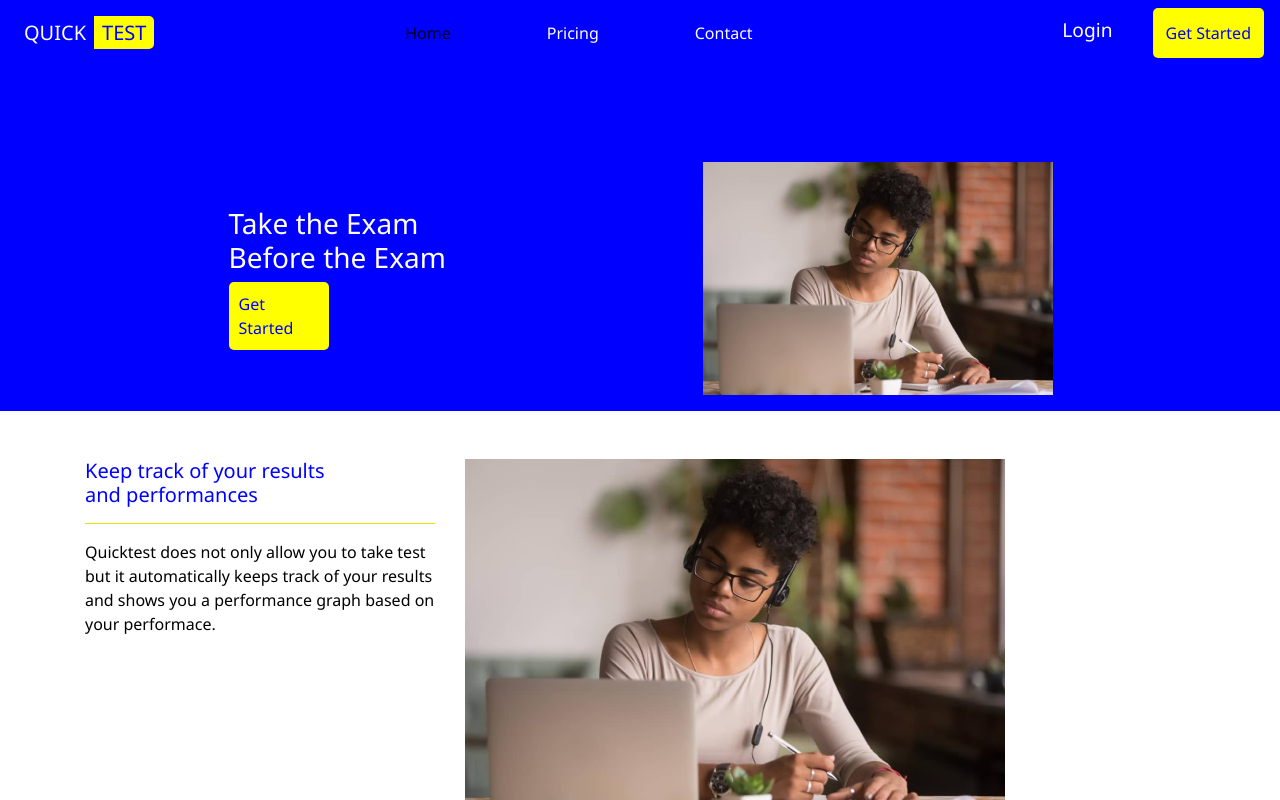
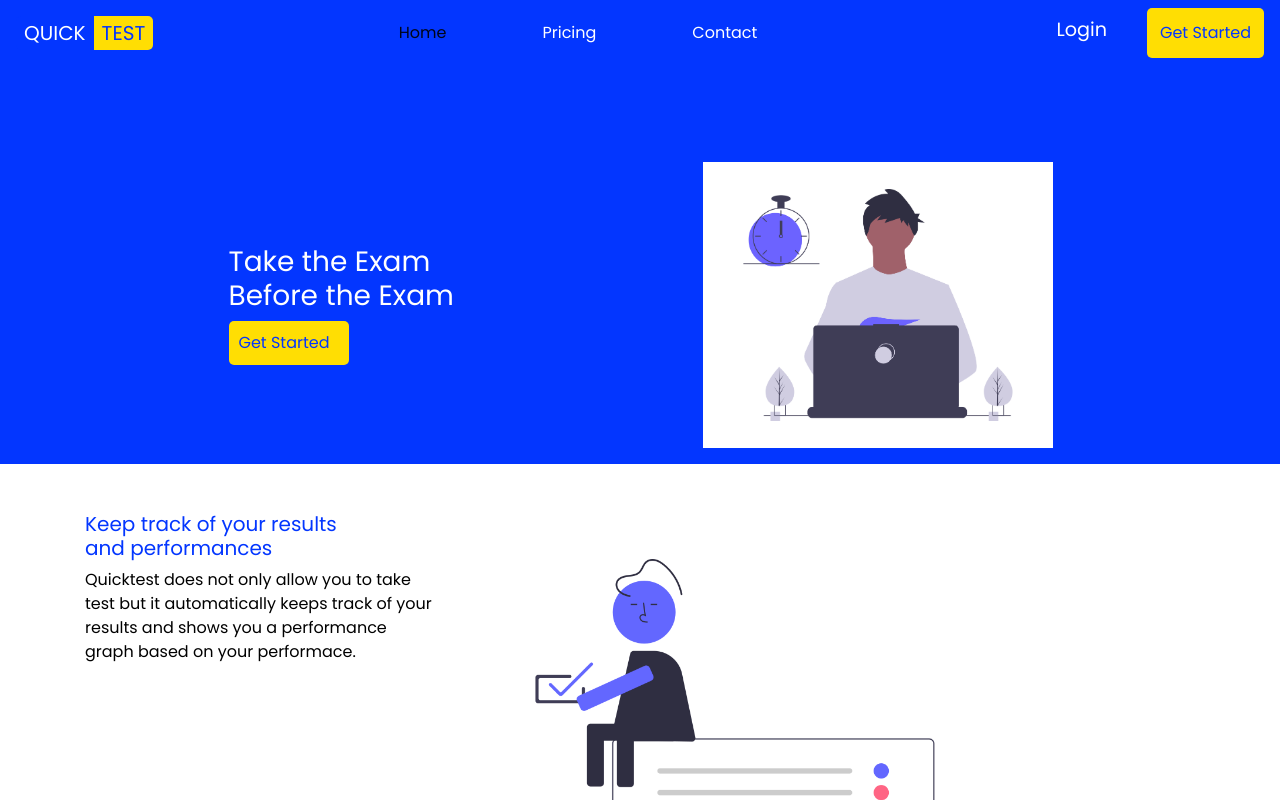
Before and after one commit to Oluwaniphise/Quicktest, a plain HTML site: page Landing Page/index.html in a window 1280 px wide. Drawn offline with Linux system fonts and the light colour scheme.

Commit message:
changed images to illustrations

```diff
--- a/Landing Page/index.html
+++ b/Landing Page/index.html
@@ -61,7 +61,7 @@
 <p class="get-started-exam"><a href="#">Get Started</a></p>
         </div>
         <div class="col-md-4 mb-3">
-            <img src="../IMG-20200511-WA0001.jpg" class="img-fluid" alt="">
+            <img src="../exam.png" class="img-fluid" alt="">
         </div>
     </div>
 </div>
@@ -77,13 +77,13 @@
     <div class="row mt-5">
         <div class="col-md-4 mb-2">
 <h5 class="blue-text">Keep track of your results <br> and performances</h5>
-<hr style="background-color:yellow;">
+<!-- <hr style="background-color:yellow;"> -->
 <p>Quicktest does not only allow you to take test but it automatically keeps track of your results
     and shows you a performance graph based on your performace.
 </p>
         </div>
-        <div class="col-md-6 ">
-            <img src="../IMG-20200511-WA0001.jpg" class="img-fluid" alt="">
+        <div class="col-md-6">
+            <img src="../track.png" class="img-fluid" alt="">
 
         </div>
     </div>
@@ -98,12 +98,12 @@
 
     <div class="row">
         <div class="col-md-6 mb-5">
-            <img src="../IMG-20200511-WA0001.jpg" class="img-fluid" alt="">
+            <img src="../test.png" class="img-fluid" alt="">
         </div>
         <div class="col-md-4">
 
             <h5 class="blue-text">Scheduled Tests</h5>
-            <hr style="background-color:yellow;">
+            <!-- <hr style="background-color:yellow;"> -->
             <p>You can schedule as many tests as you want to take on QuickTest
             </p>
         </div>
@@ -120,13 +120,14 @@
     <div class="row">
         <div class="col-md-4 mb-3">
 <h5 class="blue-text">Take tests from preferred <br>institution</h5>
-<hr style="background-color:yellow;">
+<!-- <hr style="background-color:yellow;"> -->
 <p>Quicktest gives you the opportunity to take tests of as
     many institution as you want to.
 </p>
         </div>
         <div class="col-md-6">
             <img src="../IMG-20200511-WA0001.jpg" class="img-fluid" alt="">
+            <!-- You could find illustration that suit this section. I couldn't find one. -->
 
         </div>
     </div>
--- a/Landing Page/style.css
+++ b/Landing Page/style.css
@@ -1,9 +1,8 @@
 
-
-
+@import url('https://fonts.googleapis.com/css2?family=Poppins:wght@200;400&display=swap');
 html,body{
     /* background:blue; */
-    font-family: 'Segoe UI', Tahoma, Geneva, Verdana, sans-serif;
+    font-family: 'Poppins', sans-serif;
     color:black;
     overflow-x: hidden;
     width:100%;
@@ -12,7 +11,8 @@ html,body{
 
 }
 .quick{
-    background:blue;
+    background: #0336FF;
+
     border-top-left-radius:5px;
     border-bottom-left-radius:5px;
     padding:3px 0.5rem;
@@ -20,12 +20,13 @@ html,body{
 }
 
 .active{
-    color:yellow !important;
+    color: #FFDE03 !important;
+
 }
 
 .test{
-    background:yellow;
-    color:blue;
+    background:#FFDE03 !important;
+    color:#0336FF;
     border-top-right-radius:5px;
     border-bottom-right-radius:5px;
     padding:3px 0.5rem;
@@ -37,18 +38,18 @@ html,body{
     color:white;
 }
 .get-started{
-    background:yellow;
+    background:#FFDE03;
     padding:5px;
     border-radius:5px;
 }
 .get-started-exam, .get-started-footer{
-    width:100px;
-    background:yellow;
+    width:120px;
+    background:#FFDE03;
     border-radius: 5px;
     padding:10px;
 }
 .get-started .nav-link, .get-started-footer, .get-started-exam a{
-    color:blue !important;
+    color:#0336FF !important;
     text-decoration:none;
 }
 .white-text{
@@ -65,11 +66,12 @@ html,body{
     margin-top:6em;
 }
 .section-1{
-    background:blue;
+    background: #0336FF;
+
 
 }
 .blue-text{
-    color:blue;
+    color:#0336FF;
 }
 section{
     margin-top:6rem;
@@ -84,11 +86,12 @@ section{
 }
 
 .navbar .nav-item .nav-link:hover{
-    color:yellow;
+    color:#FFDE03;
 }
 .explore{
     padding:3rem 3rem;
-    background:blue;
+    background: #0336FF;
+
     color:white;
 }
 footer{
@@ -104,6 +107,9 @@ footer{
     }
     .col-md-5{
        margin-bottom:2rem !important;
+    }
+    .col-md-4{
+        text-align: center;
     }
 }
 
--- a/Pricing Page/index.css
+++ b/Pricing Page/index.css
@@ -1,6 +1,9 @@
+@import url('https://fonts.googleapis.com/css2?family=Poppins:wght@200&display=swap');
+
+
 body{
     background:blue;
-    font-family: 'Segoe UI', Tahoma, Geneva, Verdana, sans-serif;
+    font-family: 'Poppins', sans-serif;
 
 }
 .quick{
```
Also changed, not shown: exam.png (added), test.png (added), track.png (added).
